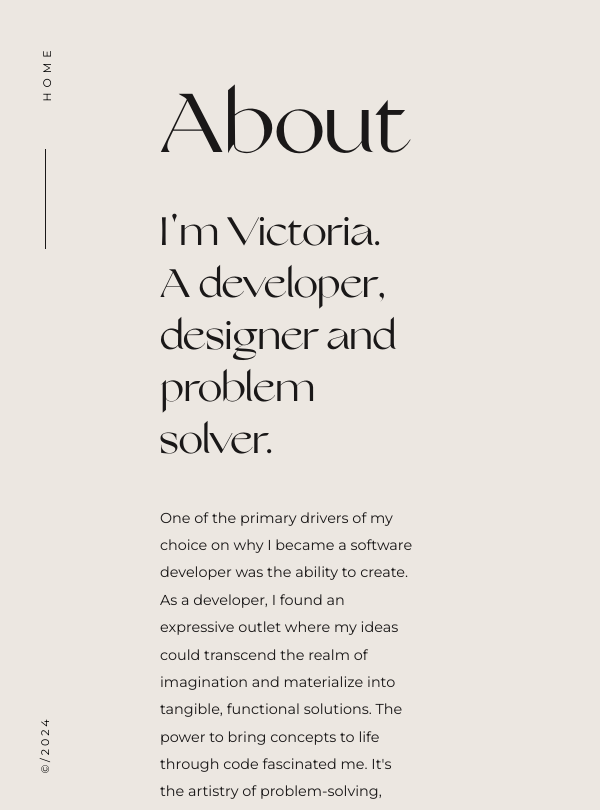
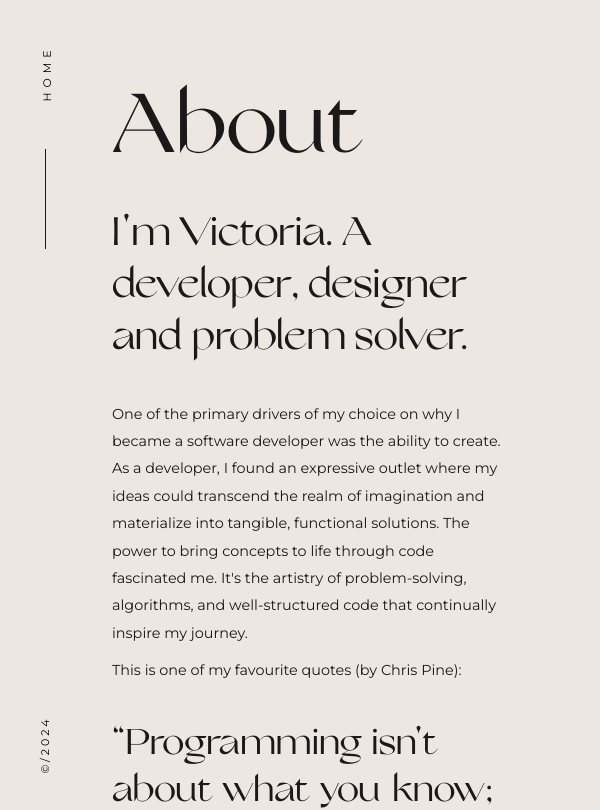
Before and after one commit to victoriakapelush/React-Portfolio-Website, a React (Vite) app: page /about in a window 600 px wide. Shown: the top 810 px of the page. Built offline with nearby package versions, Linux system fonts and the light colour scheme.

Commit message:
Change layout of about page responside design

```diff
--- a/src/style/index.css
+++ b/src/style/index.css
@@ -447,6 +447,8 @@ body {
     flex-direction: column;
     height: 100%;
     width: 100%;
+    margin-right: 0;
+    margin-left: 7rem;
   }
 
   .about-index-page-container {
```
